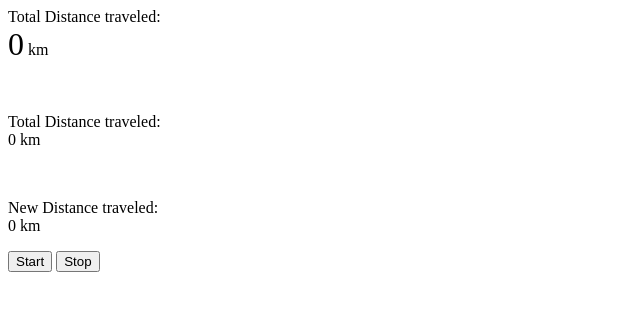
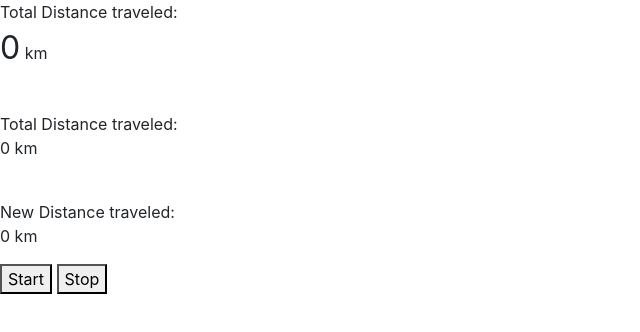
Before and after one commit to witnessmenow/Bestor-Run, a plain HTML site: page location2.html in a window 1280 px wide. Shown: the whole page, without its empty margins (0-640 px from the left). Drawn offline with nearby package versions, Linux system fonts and the light colour scheme.

Commit message:
bootstrap2

```diff
--- a/location2.html
+++ b/location2.html
@@ -2,6 +2,7 @@
     <head>
         <script type="text/javascript" src="location2.js"></script>
         <link rel="stylesheet" href="style.css">
+        <link rel="stylesheet" href="https://cdn.jsdelivr.net/npm/bootstrap@4.4.1/dist/css/bootstrap.min.css" integrity="sha384-Vkoo8x4CGsO3+Hhxv8T/Q5PaXtkKtu6ug5TOeNV6gBiFeWPGFN9MuhOf23Q9Ifjh" crossorigin="anonymous">
 
     </head>
     <body>
```
